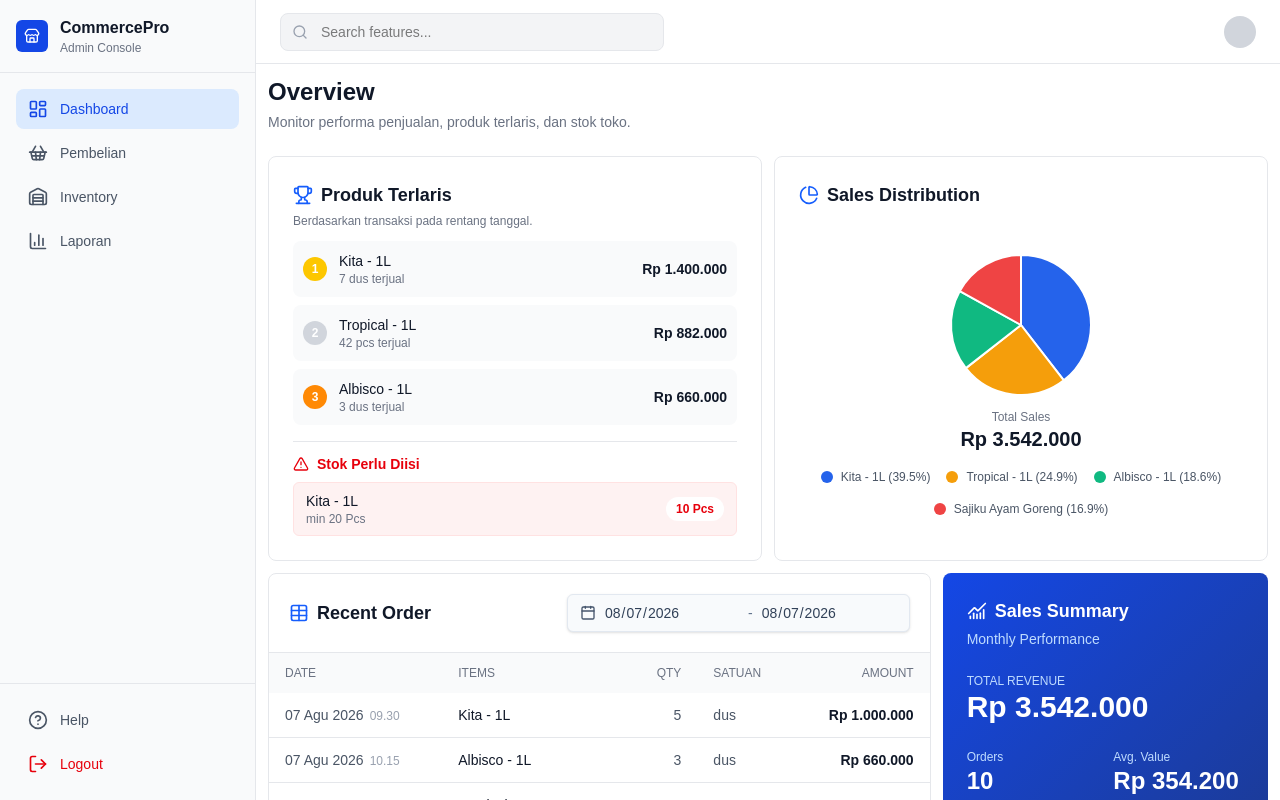
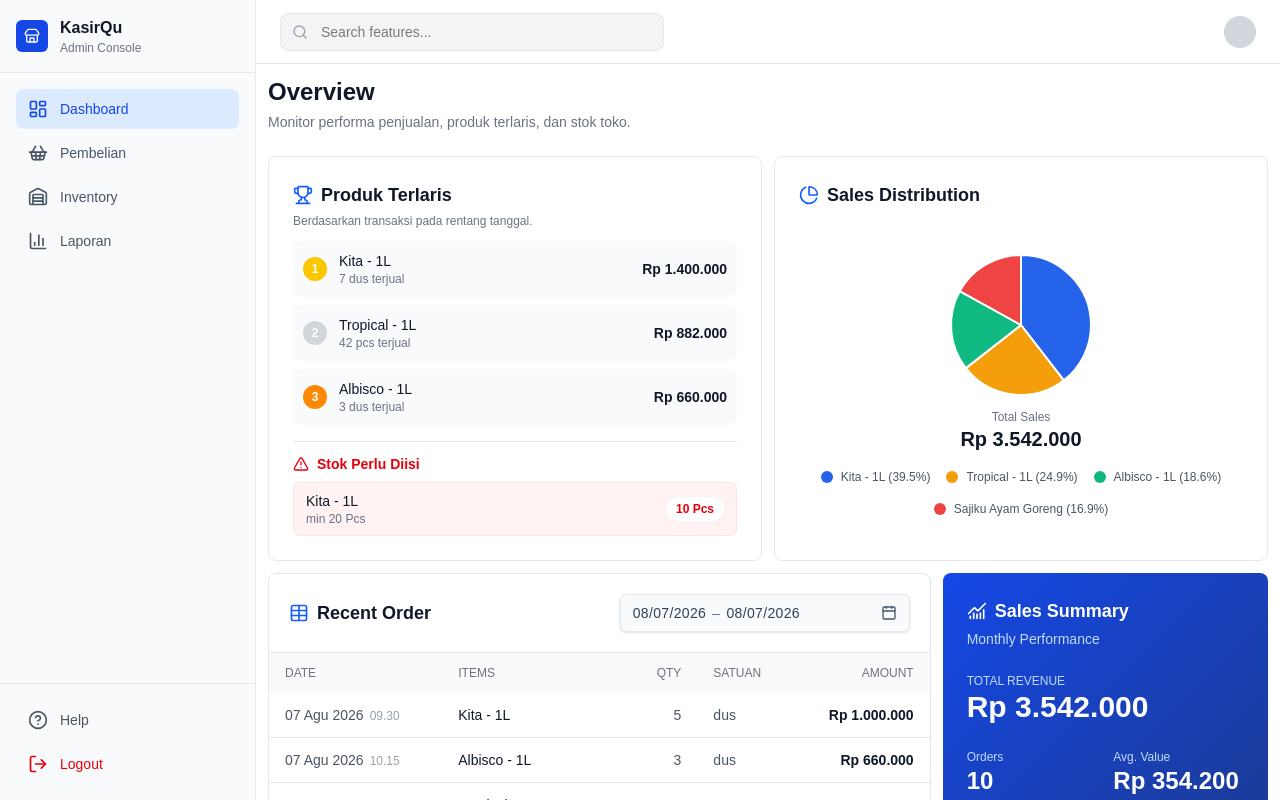
Before and after one commit to ImamBSI/kasir-qu, a Next.js app: page / in a window 1280 px wide. Built offline with nearby package versions, Linux system fonts and the light colour scheme.

Commit message:
Date Range design revise

```diff
--- a/src/components/DateRange.tsx
+++ b/src/components/DateRange.tsx
@@ -1,7 +1,7 @@
 "use client";
 
-import { useRef } from "react";
-import { Calendar } from "lucide-react";
+import { useEffect, useRef, useState } from "react";
+import { Calendar, ChevronLeft, ChevronRight } from "lucide-react";
 
 interface DateRangeProps {
   startDate: string;
@@ -9,47 +9,251 @@ interface DateRangeProps {
   onChange: (startDate: string, endDate: string) => void;
 }
 
+interface MonthGridProps {
+  month: Date;
+  startDate: string;
+  endDate: string;
+  onSelect: (date: string) => void;
+}
+
+const WEEKDAYS = ["S", "M", "T", "W", "T", "F", "S"];
+const monthFormatter = new Intl.DateTimeFormat("en-US", {
+  month: "long",
+  year: "numeric",
+});
+
+function parseDate(value: string): Date | null {
+  if (!value) return null;
+  const [year, month, day] = value.split("-").map(Number);
+  if (!year || !month || !day) return null;
+  return new Date(year, month - 1, day);
+}
+
+function toDateKey(date: Date): string {
+  const year = date.getFullYear();
+  const month = String(date.getMonth() + 1).padStart(2, "0");
+  const day = String(date.getDate()).padStart(2, "0");
+  return `${year}-${month}-${day}`;
+}
+
+function formatDisplayDate(value: string): string {
+  const date = parseDate(value);
+  if (!date) return "MM/DD/YYYY";
+  const month = String(date.getMonth() + 1).padStart(2, "0");
+  const day = String(date.getDate()).padStart(2, "0");
+  return `${month}/${day}/${date.getFullYear()}`;
+}
+
+function getMonthDays(month: Date): Array<number | null> {
+  const year = month.getFullYear();
+  const monthIndex = month.getMonth();
+  const firstWeekday = new Date(year, monthIndex, 1).getDay();
+  const daysInMonth = new Date(year, monthIndex + 1, 0).getDate();
+  const days: Array<number | null> = Array(firstWeekday).fill(null);
+
+  for (let day = 1; day <= daysInMonth; day += 1) {
+    days.push(day);
+  }
+
+  while (days.length % 7 !== 0) {
+    days.push(null);
+  }
+
+  return days;
+}
+
+function MonthGrid({ month, startDate, endDate, onSelect }: MonthGridProps) {
+  const today = toDateKey(new Date());
+
+  return (
+    <div className="w-full sm:w-[250px]">
+      <div className="mb-3 grid grid-cols-7 text-center text-xs font-medium text-slate-500">
+        {WEEKDAYS.map((day, index) => (
+          <span key={`${day}-${index}`} className="h-8">
+            {day}
+          </span>
+        ))}
+      </div>
+      <div className="grid grid-cols-7 gap-y-1">
+        {getMonthDays(month).map((day, index) => {
+          if (!day) {
+            return <span key={`empty-${index}`} className="h-9" />;
+          }
+
+          const date = new Date(month.getFullYear(), month.getMonth(), day);
+          const dateKey = toDateKey(date);
+          const isStart = dateKey === startDate;
+          const isEnd = dateKey === endDate;
+          const isSelected = isStart || isEnd;
+          const isInRange =
+            Boolean(startDate && endDate) &&
+            dateKey > startDate &&
+            dateKey < endDate;
+          const isToday = dateKey === today;
+
+          return (
+            <button
+              key={dateKey}
+              type="button"
+              onClick={() => onSelect(dateKey)}
+              aria-label={`Pilih tanggal ${formatDisplayDate(dateKey)}`}
+              aria-pressed={isSelected}
+              className={`mx-auto flex h-9 w-9 items-center justify-center text-sm transition-colors ${
+                isSelected
+                  ? "rounded-full bg-blue-500 font-semibold text-white"
+                  : isInRange
+                    ? "rounded-md bg-blue-100 text-blue-700 hover:bg-blue-200"
+                    : `rounded-full text-slate-700 hover:bg-slate-100 ${
+                        isToday ? "ring-1 ring-slate-300" : ""
+                      }`
+              }`}
+            >
+              {day}
+            </button>
+          );
+        })}
+      </div>
+    </div>
+  );
+}
+
 export default function DateRange({
   startDate,
   endDate,
   onChange,
 }: DateRangeProps) {
-  const startInputRef = useRef<HTMLInputElement>(null);
-  const endInputRef = useRef<HTMLInputElement>(null);
+  const rootRef = useRef<HTMLDivElement>(null);
+  const [isOpen, setIsOpen] = useState(false);
+  const [viewMonth, setViewMonth] = useState<Date>(
+    () => parseDate(startDate) ?? new Date(),
+  );
 
-  const openPicker = (ref: React.RefObject<HTMLInputElement | null>) => {
-    try {
-      ref.current?.showPicker();
-    } catch (error) {
-      ref.current?.focus();
+  useEffect(() => {
+    if (!isOpen) return;
+
+    const handlePointerDown = (event: MouseEvent) => {
+      if (!rootRef.current?.contains(event.target as Node)) {
+        setIsOpen(false);
+      }
+    };
+    const handleKeyDown = (event: KeyboardEvent) => {
+      if (event.key === "Escape") setIsOpen(false);
+    };
+
+    document.addEventListener("mousedown", handlePointerDown);
+    document.addEventListener("keydown", handleKeyDown);
+    return () => {
+      document.removeEventListener("mousedown", handlePointerDown);
+      document.removeEventListener("keydown", handleKeyDown);
+    };
+  }, [isOpen]);
+
+  const nextMonth = new Date(
+    viewMonth.getFullYear(),
+    viewMonth.getMonth() + 1,
+    1,
+  );
+
+  const toggleCalendar = () => {
+    if (!isOpen) {
+      setViewMonth(
+        parseDate(startDate) ?? parseDate(endDate) ?? new Date(),
+      );
     }
+    setIsOpen((open) => !open);
+  };
+
+  const moveMonth = (offset: number) => {
+    setViewMonth(
+      (current) =>
+        new Date(current.getFullYear(), current.getMonth() + offset, 1),
+    );
+  };
+
+  const handleSelect = (date: string) => {
+    if (!startDate || endDate || date < startDate) {
+      onChange(date, "");
+      return;
+    }
+
+    onChange(startDate, date);
+    setIsOpen(false);
   };
 
   return (
-    <div className="flex flex-wrap items-center gap-2 px-2.5 py-1.5 md:px-3 md:py-2 bg-slate-50 border border-slate-200 rounded-md shadow-sm focus-within:ring-2 focus-within:ring-blue-500 focus-within:border-transparent transition-all">
-      <Calendar className="size-4 shrink-0 text-slate-600 hover:text-slate-900 cursor-pointer" />
+    <div ref={rootRef} className="relative inline-block max-w-full">
+      <button
+        type="button"
+        onClick={toggleCalendar}
+        aria-expanded={isOpen}
+        aria-haspopup="dialog"
+        className={`flex w-[290px] max-w-full items-center justify-between gap-3 rounded-md border bg-slate-50 px-3 py-2 text-left shadow-sm transition-all ${
+          isOpen
+            ? "border-transparent ring-2 ring-blue-500"
+            : "border-slate-200 hover:border-slate-300"
+        }`}
+      >
+        <span className="whitespace-nowrap text-sm font-medium tracking-wide text-slate-700">
+          {formatDisplayDate(startDate)}
+          <span className="mx-1.5 text-slate-500">–</span>
+          <span className={endDate ? "text-slate-700" : "text-slate-500"}>
+            {formatDisplayDate(endDate)}
+          </span>
+        </span>
+        <Calendar className="size-4 shrink-0 text-slate-600" />
+      </button>
 
-      <input
-        ref={startInputRef}
-        type="date"
-        aria-label="Tanggal mulai"
-        value={startDate}
-        onClick={() => openPicker(startInputRef)}
-        onChange={(e) => onChange(e.target.value, endDate)}
-        className="w-[8.5rem] min-w-0 bg-transparent text-xs md:text-sm font-medium text-slate-700 focus:outline-none cursor-pointer [&::-webkit-calendar-picker-indicator]:hidden"
-      />
+      {isOpen && (
+        <div
+          role="dialog"
+          aria-label="Pilih rentang tanggal"
+          className="absolute right-0 top-full z-50 mt-2 max-h-[75vh] w-[min(570px,calc(100vw-2rem))] overflow-y-auto rounded-lg border border-slate-200 bg-white p-5 text-slate-700 shadow-xl"
+        >
+          <div className="mb-4 flex items-center justify-between gap-2">
+            <button
+              type="button"
+              onClick={() => moveMonth(-1)}
+              aria-label="Bulan sebelumnya"
+              className="flex size-8 shrink-0 items-center justify-center rounded-md text-slate-500 hover:bg-slate-100 hover:text-slate-900"
+            >
+              <ChevronLeft className="size-5" />
+            </button>
+            <div className="grid flex-1 grid-cols-1 sm:grid-cols-2">
+              <h3 className="text-center text-lg font-medium">
+                {monthFormatter.format(viewMonth)}
+              </h3>
+              <h3 className="hidden text-center text-lg font-medium sm:block">
+                {monthFormatter.format(nextMonth)}
+              </h3>
+            </div>
+            <button
+              type="button"
+              onClick={() => moveMonth(1)}
+              aria-label="Bulan berikutnya"
+              className="flex size-8 shrink-0 items-center justify-center rounded-md text-slate-500 hover:bg-slate-100 hover:text-slate-900"
+            >
+              <ChevronRight className="size-5" />
+            </button>
+          </div>
 
-      <span className="text-sm font-medium text-slate-500">-</span>
-
-      <input
-        ref={endInputRef}
-        type="date"
-        aria-label="Tanggal akhir"
-        value={endDate}
-        onClick={() => openPicker(endInputRef)}
-        onChange={(e) => onChange(startDate, e.target.value)}
-        className="w-[8.5rem] min-w-0 bg-transparent text-xs md:text-sm font-medium text-slate-700 focus:outline-none cursor-pointer [&::-webkit-calendar-picker-indicator]:hidden"
-      />
+          <div className="flex justify-center gap-6">
+            <MonthGrid
+              month={viewMonth}
+              startDate={startDate}
+              endDate={endDate}
+              onSelect={handleSelect}
+            />
+            <div className="hidden border-l border-slate-200 pl-6 sm:block">
+              <MonthGrid
+                month={nextMonth}
+                startDate={startDate}
+                endDate={endDate}
+                onSelect={handleSelect}
+              />
+            </div>
+          </div>
+        </div>
+      )}
     </div>
   );
 }
--- a/src/components/sidebar.tsx
+++ b/src/components/sidebar.tsx
@@ -59,7 +59,7 @@ export default function SideBar({ children }: { children: React.ReactNode }) {
               <Store className="size-4 text-white" />
             </div>
             <div>
-              <h1 className="font-bold text-gray-900">CommercePro</h1>
+              <h1 className="font-bold text-gray-900">KasirQu</h1>
               <p className="text-xs text-gray-500">Admin Console</p>
             </div>
           </div>
```
